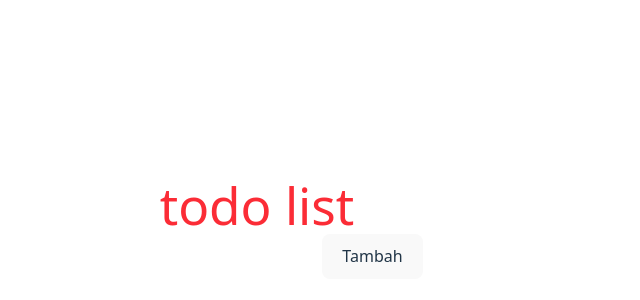
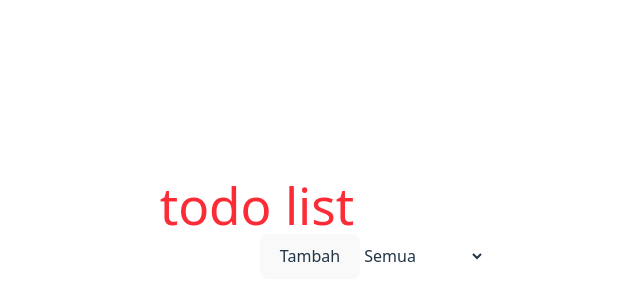
Before and after one commit to cintavalencia/32-pbk-uts-233510705, a Vue app: page / in a window 1280 px wide. Shown: the part 172-472 px from the top of the page, without its empty margins (383-1023 px from the left). Built offline with nearby package versions, Linux system fonts and the light colour scheme.

Commit message:
filteredItem

```diff
--- a/src/App.vue
+++ b/src/App.vue
@@ -1,8 +1,9 @@
 <script setup>
-import { ref } from 'vue';
+import { ref, computed } from 'vue';
 
 const items = ref([]);
 const newItem = ref('');
+const filter = ref('all');
 
 const addItem = () => {
   if (newItem.value !== '') {
@@ -24,15 +25,31 @@ const toggleItem = (item) => {
 const removeItem = (item) => {
   items.value = items.value.filter(i => i !== item);
 }
+
+const filteredItems = computed(() => {
+  if (filter.value === 'all') {
+    return items.value;
+  } else if (filter.value === 'completed') {
+    return items.value.filter(item => item.completed);
+  } else {
+    return items.value.filter(item => !item.completed);
+  }
+})
+
 </script>
 
 <template>
   <h1 class="text-red-500">todo list</h1>
   <input type="text" v-model="newItem" @keyup.enter="addItem" />
   <button @click="addItem">Tambah</button>
+  <select v-model="filter">
+    <option value="all">Semua</option>
+    <option value="completed">Selesai</option>
+    <option value="uncompleted">Belum Selesai</option>
+  </select>
 
   <ul>
-    <li v-for="item in items" :key="item.id">
+    <li v-for="item in filteredItems" :key="item.id">
       <input type="checkbox" :checked="item.completed" @change="toggleItem(item)" />
       {{ item.text }}
       <button @click="removeItem(item)">Hapus</button>
```
